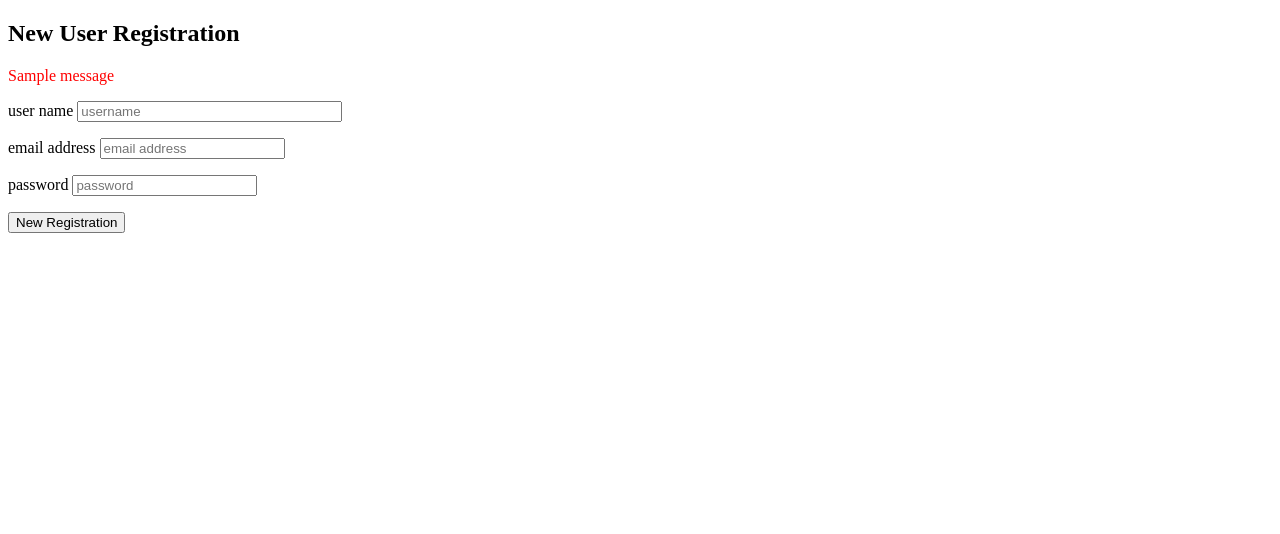
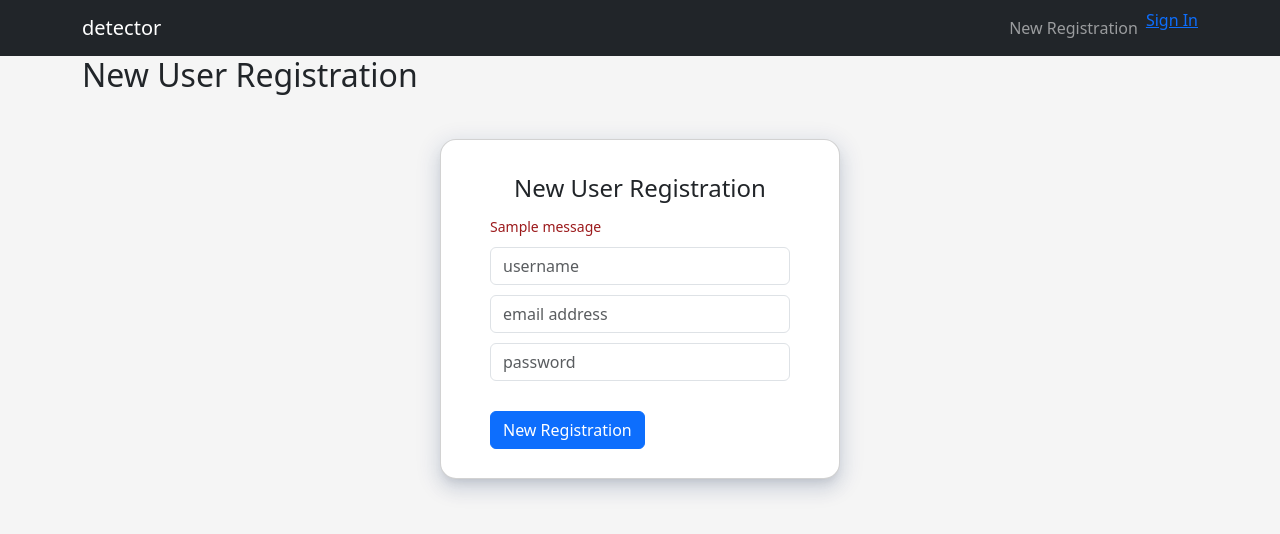
Before and after one commit to JoonghyunAn/flask-mini-app, a Flask app: page /auth/signup in a window 1280 px wide. Shown: the top 534 px of the page. Run offline with Flask 3, Linux system fonts and the light colour scheme; tables that the repository leaves empty hold one stand-in row (values such as "Sample post"); one stand-in notice (Sample message) is shown; parts of the project's set-up code (start-up, migrations or seed data) failed here and were passed over; some libraries are stand-ins or nearby versions.

Commit message:
detector_signup_updated

```diff
--- a/apps/auth/templates/auth/signup.html
+++ b/apps/auth/templates/auth/signup.html
@@ -1,32 +1,24 @@
-{% extends "auth/base.html" %}
+{% extends "detector/base.html" %}
 {% block title %}New User Registration{% endblock %}
 {% block content %}
 <h2>New User Registration</h2>
+<div class="mx-auto dt-auth-main">
+    <div class="card dt-auth-signup">
+        <header>New User Registration</header>
+        <section>
+            <form method="post" action="{{ url_for('auth.signup',next=request.args.get('next')) }}"
+            class="form-signin">
+                {{ form.csrf_token }}
+                {% for message in get_flashed_messages() %}
+                <div class="dt-auth-flash">{{ message }}</div>
+                {% endfor %}
+                {{ form.username(size=30, class="form-control dt-auth-input", placeholder="username") }}
+                {{ form.email(class="form-control dt-auth-input", placeholder="email address")}}
+                {{ form.password(class="form-control dt-auth-input", placeholder="password") }}
+                {{ form.submit(class="btn btn-md btn-primary btn-block dt-auth-btn") }}
 
-<form
-    action = "{{ url_for('auth.signup', next=request.args.get('next')) }}"
-    methods="POST"
-    novalidate="novalidate"
-    >
-    {% for message in get_flashed_messages() %}
-    <p style="color:red;">{{ message }}</p>
-    {% endfor %}
-    {{ form.csrf_token }}
-    <p>
-        {{ form.username.label }}
-        {{ form.username(size=30, placeholder="username") }}
-    </p>
-    {% for error in form.username.errors %}
-    <span style="color:red;">{{ error }}</span>
-    {% endfor %}
-    <p>{{ form.email.label}} {{ form.email(placeholder="email address") }}</p>
-    {% for error in form.email.errors %}
-    <span style="color:red;">{{ error }}</span>
-    {% endfor %}
-    <p>{{ form.password.label }} {{ form.password(placeholder="password") }}</p>
-    {% for error in form.password.errors %}
-    <span style="color:red;">{{ error }}</span>
-    {% endfor %}
-    <p>{{ form.submit() }}</p>
-</form>
+            </form>
+        </section>
+    </div>
+</div>
 {% endblock %}
--- a/apps/auth/views.py
+++ b/apps/auth/views.py
@@ -44,7 +44,7 @@ def login():
 
         if user is not None and user.verify_password(form.password.data):
             login_user(user)
-            return redirect(url_for("crud.users"))
+            return redirect(url_for("detector.index"))
 
         flash("Invalid email or password")
     return render_template("auth/login.html",form=form)
--- a/apps/detector/templates/detector/index.html
+++ b/apps/detector/templates/detector/index.html
@@ -1,9 +1,9 @@
 {% extends "detector/base.html" %}
 {% block content %}
 {% for user_image in user_images %}
-<div class="'card col-md-7 dt-image-content">
+<div class="card col-md-7 dt-image-content">
     <section>
-        <img src="{{ user_iage.UserImage.image_url }}" alt="image" />
+        <img src="{{ user_image.UserImage.image_url }}" alt="image" />
     </section>
 </div>
 {% endfor %}
--- a/apps/detector/views.py
+++ b/apps/detector/views.py
@@ -11,6 +11,6 @@ def index():
         db.session.query(User,UserImage)
         .join(UserImage)
         .filter(User.id == UserImage.user_id)
-        .all
+        .all()
     )
     return render_template("detector/index.html", user_images=user_images)
```
Also changed, not shown: apps/auth/templates/auth/login.html (+16 -18 lines), apps/static/css/bootstrap.min.css (renamed from apps/static/bootstrap.min.css), apps/static/css/style.css (renamed from apps/static/style.css), local.sqlite.
